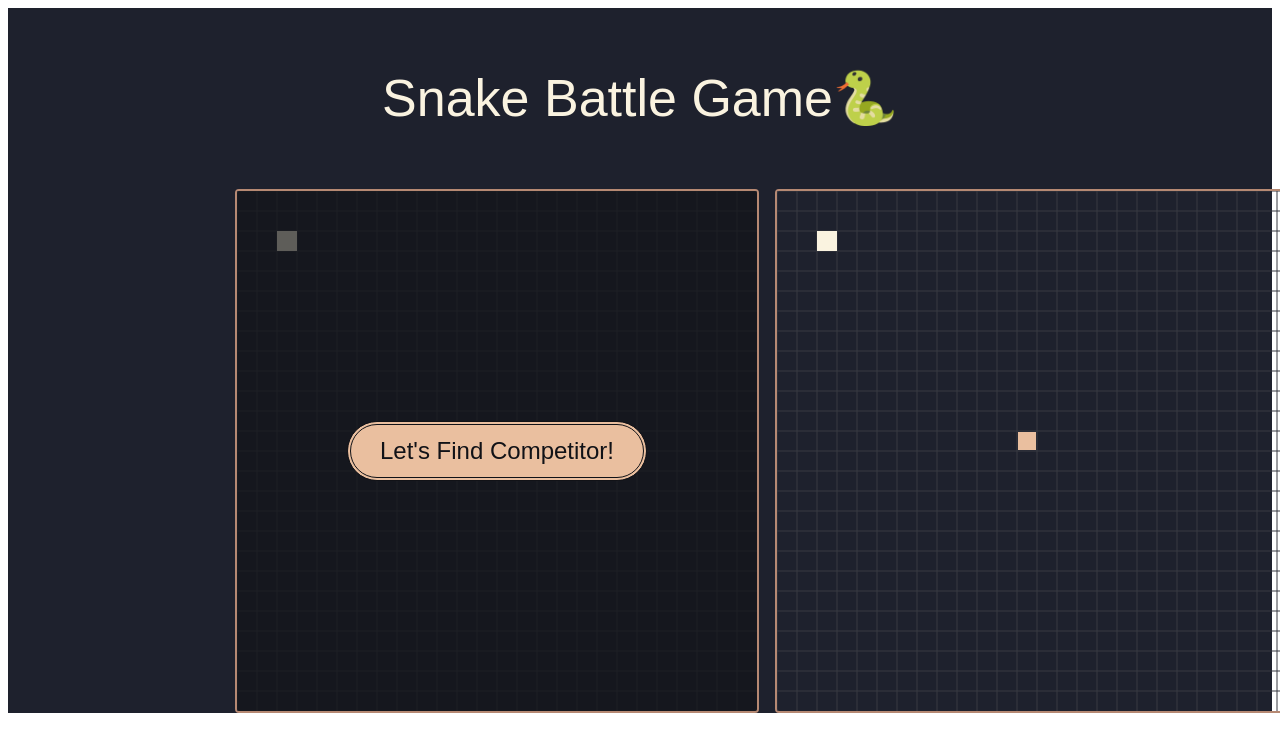
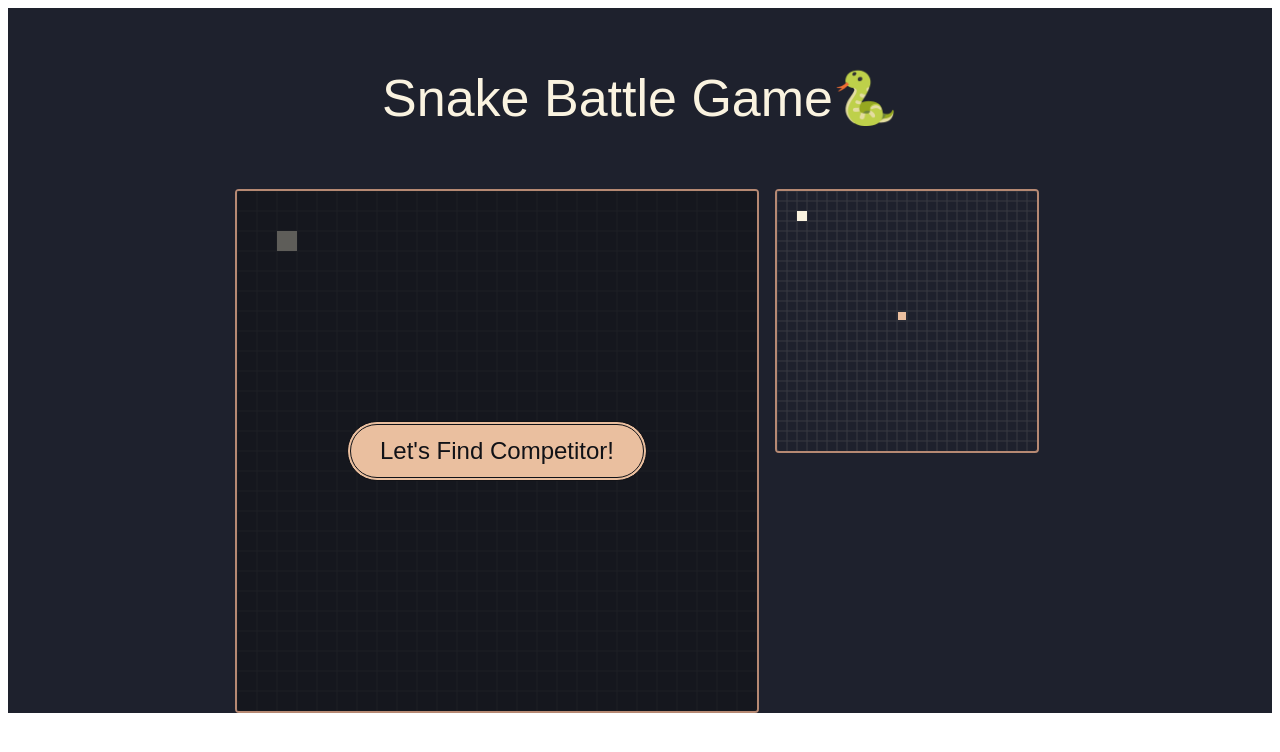
Before and after one commit to ms314006/snake-battle-game, a React app: page / in a window 1280 px wide. Shown: the top 752 px of the page. Built offline with nearby package versions, Linux system fonts and the light colour scheme; the HTML template or start-up script is replaced by a standard one.

Commit message:
1. modify: 把 GameScreen, CompetitorScreen 和 GameCanvas 抽成 Component 2. modify: 把對手的遊戲畫面縮小

```diff
--- /dev/null
+++ b/src/components/CompetitorScreen/index.tsx
@@ -0,0 +1,11 @@
+import styled from 'styled-components';
+
+export default styled.div`
+width: 260px;
+height: 260px;
+border: 2px solid #b68973;
+border-radius: 4px;
+display: flex;
+flex-wrap: wrap;
+overflow: hidden;
+`;
--- /dev/null
+++ b/src/components/GameCanvas/index.tsx
@@ -0,0 +1,45 @@
+import React, { useRef, useEffect } from 'react';
+import styled from 'styled-components';
+import { SnakeGameInterface } from '../../class/SnakeGame';
+
+const GameCanvas = styled.canvas`
+  position: absolute;
+`;
+
+type GameCanvasProps = {
+  sideLengthOfGameCanvas: number;
+  sideLengthOfGrid: number;
+  snakeGame: SnakeGameInterface;
+}
+
+export default (props: GameCanvasProps) => {
+  const { sideLengthOfGameCanvas, sideLengthOfGrid, snakeGame } = props;
+  const canvasRef = useRef<HTMLCanvasElement | null>(null);
+
+  const draw = () => {
+    if (canvasRef.current) {
+      const ctx = canvasRef.current.getContext('2d');
+      if (!ctx) return;
+      ctx.clearRect(
+        0, 0,
+        snakeGame.map.columnSize * sideLengthOfGrid,
+        snakeGame.map.rowSize * sideLengthOfGrid
+      );
+      snakeGame.map.draw(ctx, sideLengthOfGrid);
+      snakeGame.apple.draw(ctx, sideLengthOfGrid);
+      snakeGame.snake.draw(ctx, sideLengthOfGrid);
+    }
+  };
+
+  useEffect(() => {
+    draw();
+  }, [snakeGame])
+
+  return (
+    <GameCanvas
+      ref={canvasRef}
+      width={sideLengthOfGameCanvas}
+      height={sideLengthOfGameCanvas}
+    />
+  );
+};
--- /dev/null
+++ b/src/components/GameScreen/index.tsx
@@ -0,0 +1,11 @@
+import styled from 'styled-components';
+
+export default styled.div`
+width: 520px;
+height: 520px;
+border: 2px solid #b68973;
+border-radius: 4px;
+display: flex;
+flex-wrap: wrap;
+overflow: hidden;
+`;
--- a/src/views/Main/index.tsx
+++ b/src/views/Main/index.tsx
@@ -5,6 +5,9 @@ import { v4 as uuidv4 } from 'uuid';
 import SnakeGame from '../../class/SnakeGame';
 import FindCompetitor from '../../components/FindCompetitor';
 import GameOverWindow from '../../components/GameOverWindow';
+import GameScreen from '../../components/GameScreen';
+import CompetitorScreen from '../../components/CompetitorScreen';
+import GameCanvas from '../../components/GameCanvas';
 
 const StyledSnakeGameComponent = styled.div`
   width: 100%;
@@ -28,34 +31,6 @@ const GameContent = styled.div`
   grid-template-columns: 540px 270px;
 `;
 
-const GameScreen = styled.div`
-  width: 520px;
-  height: 520px;
-  border: 2px solid #b68973;
-  border-radius: 4px;
-  display: flex;
-  flex-wrap: wrap;
-  overflow: hidden;
-`;
-
-const CompetitorScreen = styled.div`
-  width: 520px;
-  height: 520px;
-  border: 2px solid #b68973;
-  border-radius: 4px;
-  display: flex;
-  flex-wrap: wrap;
-  overflow: hidden;
-`;
-
-const GameCanvas = styled.canvas`
-  position: absolute;
-`;
-
-const CompetitorGameCanvas = styled.canvas`
-  position: absolute;
-`;
-
 const Main = () => {
   const [snakeGame, setSnakeGame] = useState(new SnakeGame({}));
   const [competitorSnakeGame, setCompetitorSnakeGame] = useState(new SnakeGame({}));
@@ -63,31 +38,6 @@ const Main = () => {
   const [playerRoomId, setPlayerRoomId] = useState<string | null>(null);
   const [isWatingForAnotherPlayer, setIsWatingForAnotherPlayer] = useState(false);
   const [socketIo, setSocketIo] = useState(null);
-
-  const canvasRef = useRef<HTMLCanvasElement | null>(null);
-  const competitorCanvasRef = useRef<HTMLCanvasElement | null>(null);
-
-  const draw = () => {
-    if (canvasRef.current) {
-      const ctx = canvasRef.current.getContext('2d');
-      if (!ctx) return;
-      ctx.clearRect(0, 0, snakeGame.map.columnSize * 20, snakeGame.map.rowSize * 20);
-      snakeGame.map.draw(ctx, 20);
-      snakeGame.apple.draw(ctx, 20);
-      snakeGame.snake.draw(ctx, 20);
-    }
-
-    if (competitorCanvasRef.current) {
-      const ctx = competitorCanvasRef.current.getContext('2d');
-      if (!ctx) return;
-      ctx.clearRect(
-        0, 0, competitorSnakeGame.map.columnSize * 20, competitorSnakeGame.map.rowSize * 20
-      );
-      snakeGame.map.draw(ctx, 20);
-      competitorSnakeGame.apple.draw(ctx, 20);
-      competitorSnakeGame.snake.draw(ctx, 20);
-    }
-  };
 
   const initialGame = () => {
     setSnakeGame(new SnakeGame({}));
@@ -109,14 +59,10 @@ const Main = () => {
     moveDirection({ keyCode: 38 });
   }, [socketIo, playerId]);
 
-  useEffect(draw, [snakeGame]);
-  useEffect(draw, [competitorSnakeGame]);
-
   useEffect(() => {
     if (playerRoomId === null) return;
     setSocketIo(webSocket('http://localhost:3000'));
   }, [playerRoomId]);
-
 
   useEffect(() => {
     if (socketIo === null) return;
@@ -155,9 +101,9 @@ const Main = () => {
       <GameContent>
         <GameScreen>
           <GameCanvas
-            ref={canvasRef}
-            width="520"
-            height="520"
+            sideLengthOfGameCanvas={520}
+            sideLengthOfGrid={20}
+            snakeGame={snakeGame}
           />
           <GameOverWindow
             isEndGame={snakeGame.isEndGame}
@@ -170,10 +116,10 @@ const Main = () => {
           />
         </GameScreen>
         <CompetitorScreen>
-          <CompetitorGameCanvas
-            ref={competitorCanvasRef}
-            width="520"
-            height="520"
+          <GameCanvas
+            sideLengthOfGameCanvas={260}
+            sideLengthOfGrid={10}
+            snakeGame={competitorSnakeGame}
           />
         </CompetitorScreen>
       </GameContent>
```
